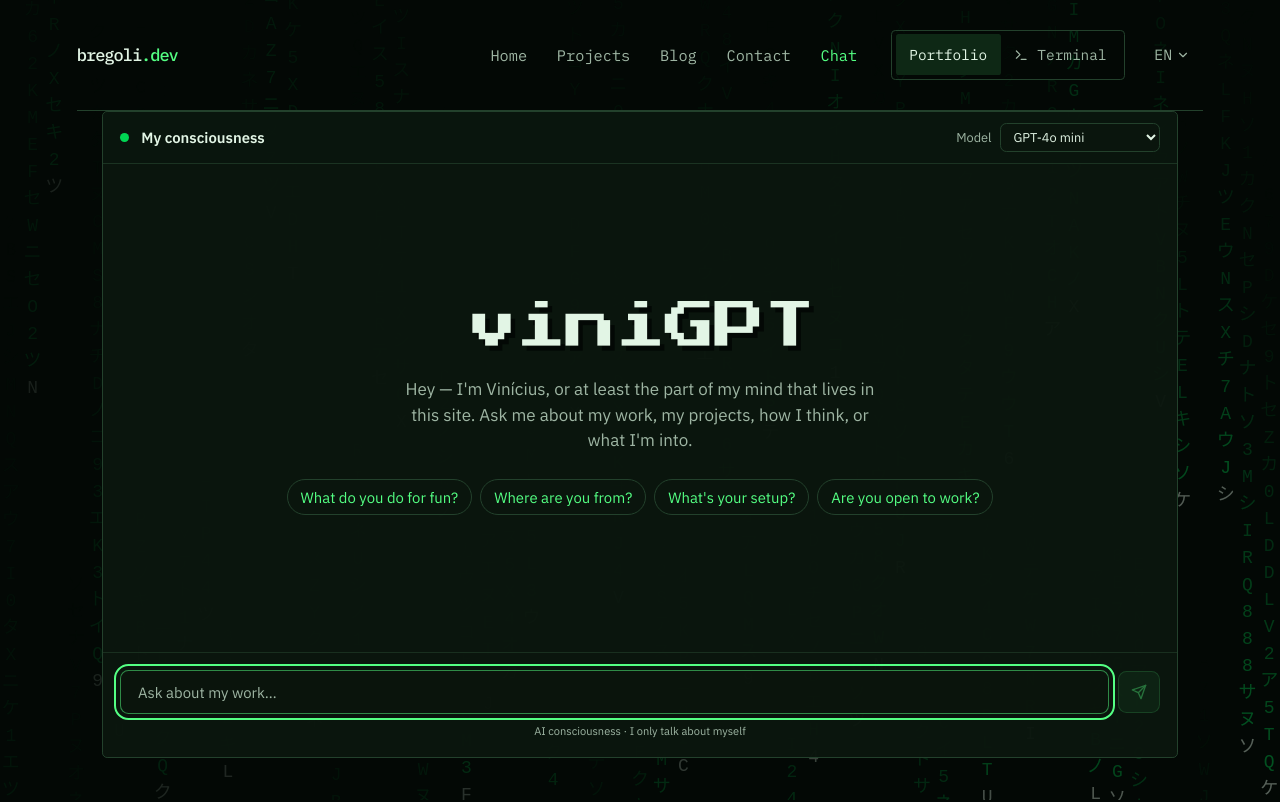
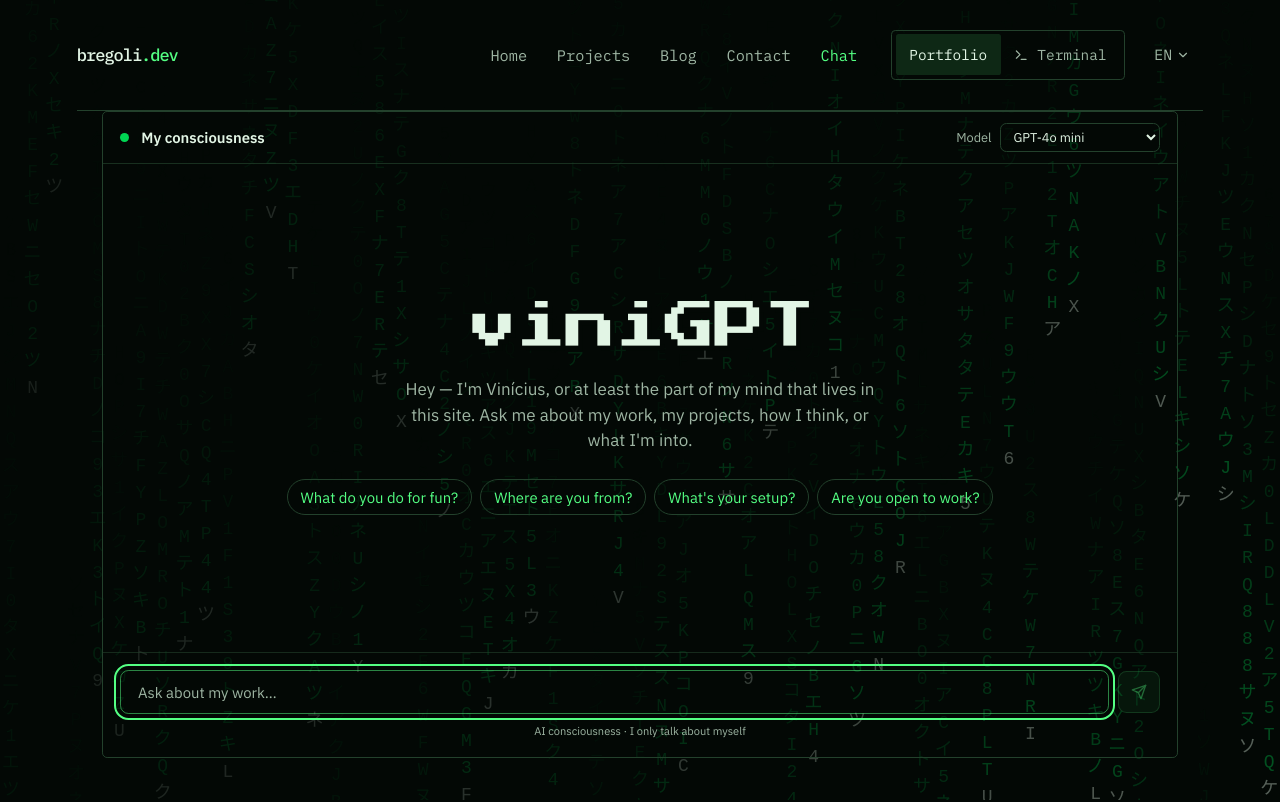
Before and after one commit to viniciusbregoli/bregoli-dev, a Next.js app: page /chat in a window 1280 px wide. Shown: the top 802 px of the page. Built offline with nearby package versions, Linux system fonts and the light colour scheme.

Commit message:
feat: make chat and terminal panels transparent

```diff
--- a/app/components/chat/ClassicChat.tsx
+++ b/app/components/chat/ClassicChat.tsx
@@ -31,7 +31,7 @@
 
   return (
     <div className="mx-auto max-w-[1500px] px-4 sm:px-6 md:px-16 lg:px-24 pb-10">
-      <div className="panel flex h-[calc(100dvh-9rem)] min-h-[26rem] flex-col overflow-hidden">
+      <div className="panel vinigpt-panel flex h-[calc(100dvh-9rem)] min-h-[26rem] flex-col overflow-hidden">
         {/* Header */}
         <div className="term-titlebar flex items-center gap-2 px-5 py-3">
           <span className="h-2 w-2 rounded-full bg-secondary" />
@@ -41,7 +41,7 @@
             <select
               value={model}
               onChange={(e) => setModel(e.target.value)}
-              className="rounded-md border border-line bg-surface/60 px-2 py-1 text-foreground outline-none focus:border-primary/50"
+              className="rounded-md border border-line bg-transparent px-2 py-1 text-foreground outline-none focus:border-primary/50"
             >
               {MODELS.map((m) => (
                 <option key={m.id} value={m.id}>
@@ -73,7 +73,7 @@
                     key={key}
                     type="button"
                     onClick={() => send(t(key))}
-                    className="rounded-full border border-line bg-surface/40 px-3 py-1.5 text-sm text-primary transition-colors hover:border-primary/50 hover:bg-primary/10"
+                    className="rounded-full border border-line bg-transparent px-3 py-1.5 text-sm text-primary transition-colors hover:border-primary/50 hover:bg-primary/10"
                   >
                     {t(key)}
                   </button>
@@ -85,13 +85,13 @@
           {messages.map((m, i) =>
             m.role === 'user' ? (
               <div key={i} className="flex justify-end">
-                <span className="max-w-[46rem] whitespace-pre-wrap rounded-2xl rounded-br-sm bg-primary/20 px-4 py-2.5 text-foreground">
+                <span className="max-w-[46rem] whitespace-pre-wrap rounded-2xl rounded-br-sm bg-transparent px-4 py-2.5 text-foreground">
                   {m.content}
                 </span>
               </div>
             ) : (
               <div key={i} className="flex justify-start">
-                <span className="max-w-[46rem] whitespace-pre-wrap rounded-2xl rounded-bl-sm bg-surface/60 px-4 py-2.5 text-foreground/90">
+                <span className="max-w-[46rem] whitespace-pre-wrap rounded-2xl rounded-bl-sm bg-transparent px-4 py-2.5 text-foreground/90">
                   {m.content}
                   {busy && i === messages.length - 1 && (
                     <span className="ml-0.5 inline-block animate-pulse text-primary">▋</span>
@@ -114,7 +114,7 @@
               onKeyDown={onKeyDown}
               placeholder={t('assistant.placeholder')}
               aria-label={t('assistant.placeholder')}
-              className="min-w-0 flex-1 rounded-lg border border-line bg-surface/40 px-4 py-2.5 text-sm text-foreground caret-primary outline-none placeholder:text-muted focus:border-primary/50"
+              className="min-w-0 flex-1 rounded-lg border border-line bg-transparent px-4 py-2.5 text-sm text-foreground caret-primary outline-none placeholder:text-muted focus:border-primary/50"
             />
             <button
               type="button"
--- a/app/components/chat/TerminalChat.tsx
+++ b/app/components/chat/TerminalChat.tsx
@@ -103,7 +103,7 @@
             <select
               value={model}
               onChange={(e) => setModel(e.target.value)}
-              className="cursor-pointer rounded-md border border-line bg-surface/40 px-3 py-2 text-foreground outline-none transition-colors hover:border-primary/50 focus:border-primary"
+              className="cursor-pointer rounded-md border border-line bg-transparent px-3 py-2 text-foreground outline-none transition-colors hover:border-primary/50 focus:border-primary"
             >
               {MODELS.map((m) => (
                 <option key={m.id} value={m.id}>
@@ -115,7 +115,7 @@
         </div>
 
         {/* Input box — OpenCode-style left accent bar, at the very bottom */}
-        <div className="flex items-center gap-3 rounded-md border border-line border-l-2 border-l-primary bg-surface/30 px-4 py-3">
+        <div className="flex items-center gap-3 rounded-md border border-line border-l-2 border-l-primary bg-transparent px-4 py-3">
           <span className="text-primary">❯</span>
           <input
             ref={inputRef}
--- a/app/globals.css
+++ b/app/globals.css
@@ -53,7 +53,7 @@
 /* ── Terminal utilities ────────────────────────────────────────────────── */
 
 .term-window {
-  background: color-mix(in srgb, var(--background) 94%, transparent);
+  background: transparent;
   border: 1px solid var(--line);
   border-radius: 0.35rem;
   overflow: hidden;
@@ -69,7 +69,7 @@
   gap: 0.75rem;
   padding: 0.65rem 1rem;
   border-bottom: 1px solid color-mix(in oklab, var(--line) 70%, transparent);
-  background: color-mix(in oklab, var(--surface) 16%, transparent);
+  background: transparent;
 }
 
 .term-dot {
@@ -834,3 +834,5 @@
   .blog-entry time { grid-column: 1 / -1; }
   .blog-page { padding-block: 2.5rem; }
 }
+
+.vinigpt-panel { background: transparent; }
```
